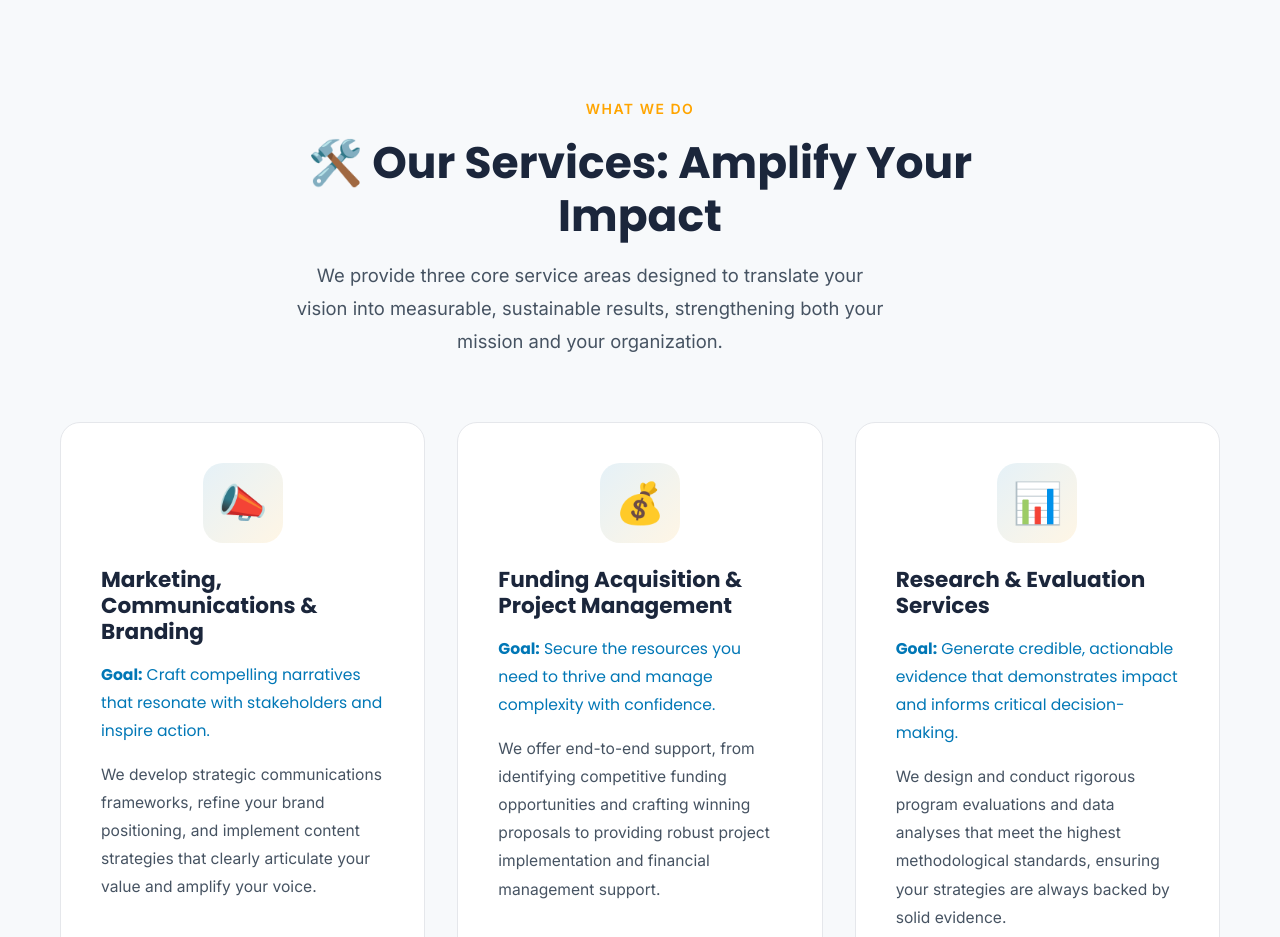
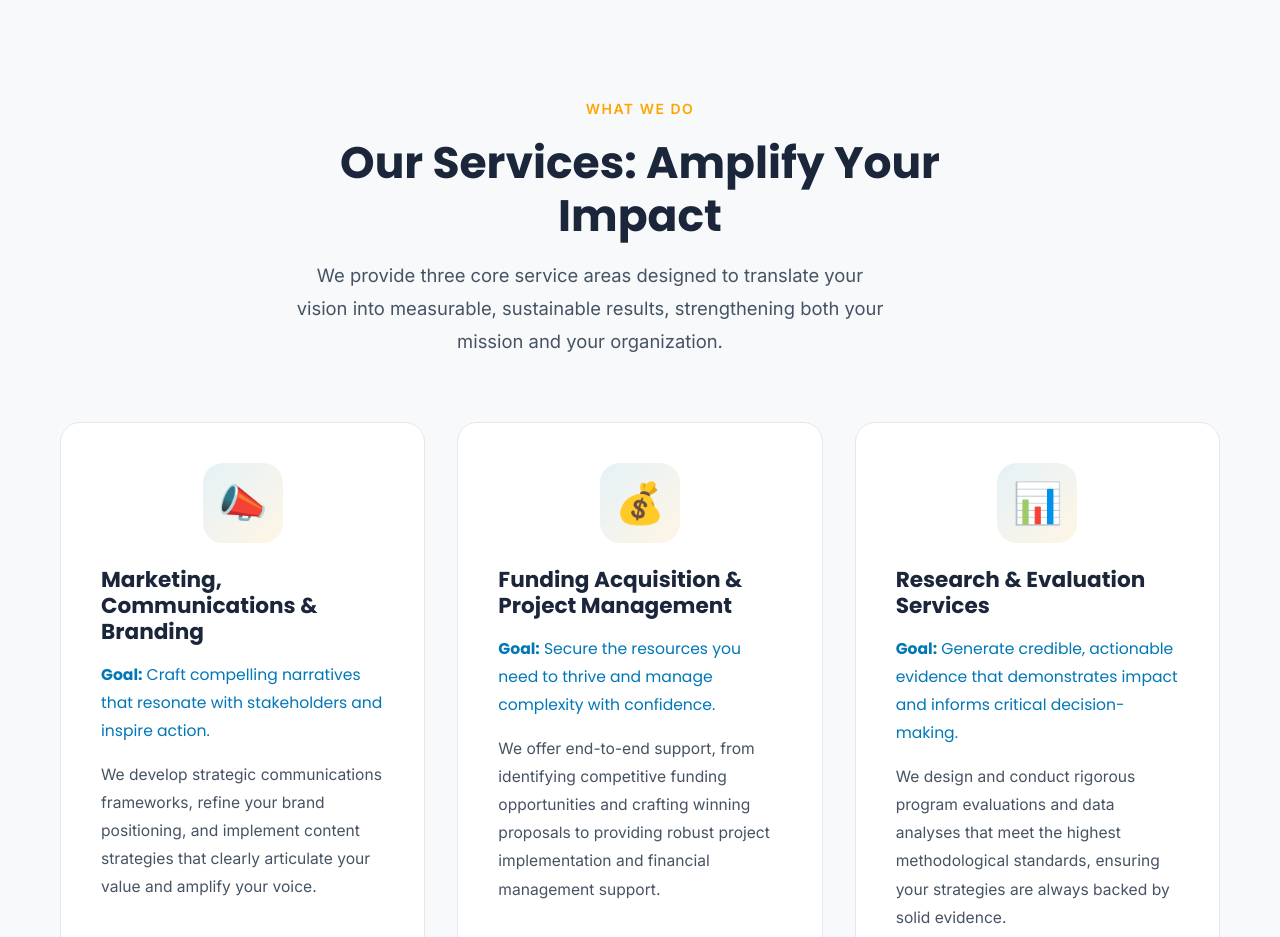
Before and after one commit to ryanm1990368/pathwayssystemsstudios, a plain HTML site: page index.html in a window 1280 px wide. Shown: the part 2680-3617 px from the top of the page. Drawn offline with nearby package versions, Linux system fonts and the light colour scheme; a web font is replaced by a local one.

Commit message:
Remove emoji from services section title

```diff
--- a/index.html
+++ b/index.html
@@ -216,7 +216,7 @@
         <div class="container">
             <div class="section-header-center">
                 <div class="section-label">What We Do</div>
-                <h2 class="section-title">🛠️ Our Services: Amplify Your Impact</h2>
+                <h2 class="section-title">Our Services: Amplify Your Impact</h2>
                 <p class="section-subtitle">We provide three core service areas designed to translate your vision into measurable, sustainable results, strengthening both your mission and your organization.</p>
             </div>
 
```
